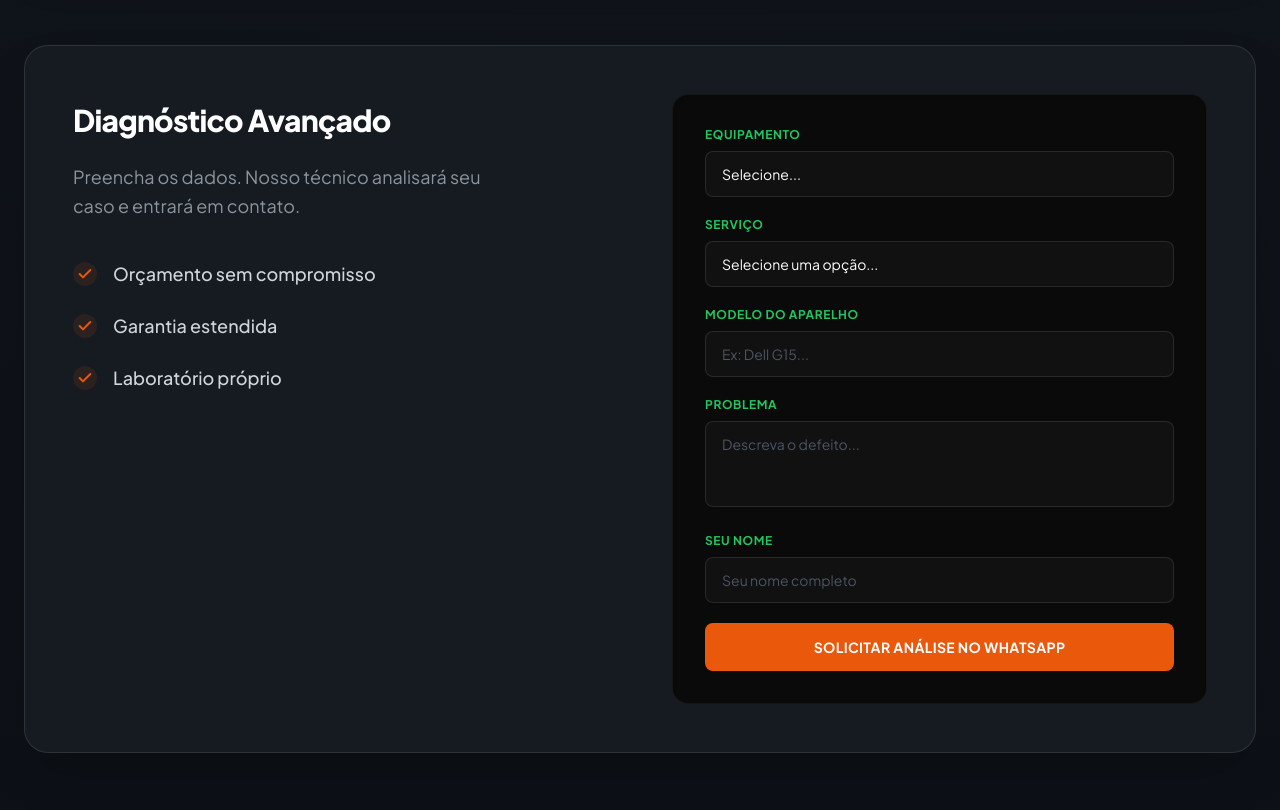
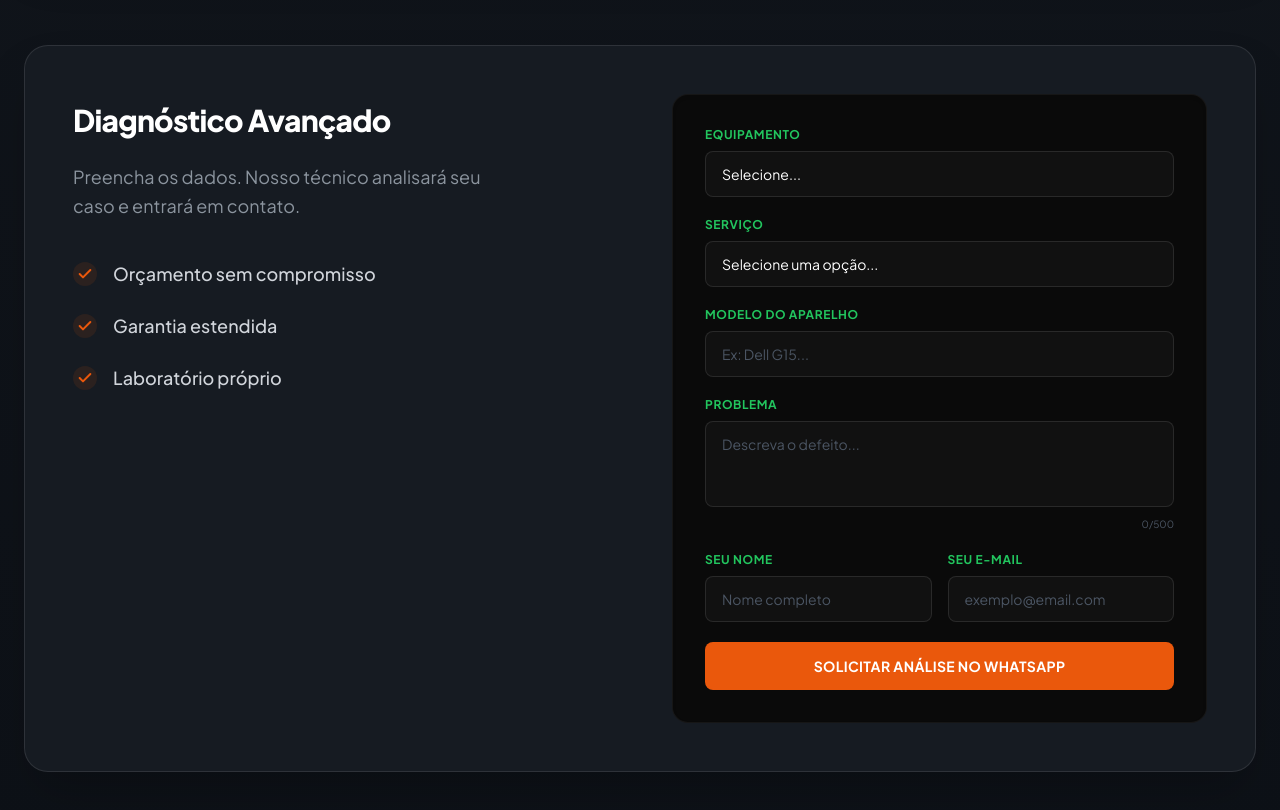
Before and after one commit to Jessicac30/minha-placa-minha-vida, a React (Vite) app: page / in a window 1280 px wide. Shown: the part 4600-5410 px from the top of the page. Built offline with nearby package versions, Linux system fonts and the light colour scheme.

Commit message:
Feat: Formulario de Diagnóstico com validação

```diff
--- a/src/components/AdvancedDiagnostic.tsx
+++ b/src/components/AdvancedDiagnostic.tsx
@@ -1,5 +1,5 @@
-import React from 'react';
-import { Check } from 'lucide-react';
+import React, { useState } from 'react';
+import { Check, AlertCircle } from 'lucide-react';
 
 const benefits = [
   "Orçamento sem compromisso",
@@ -7,10 +7,125 @@ const benefits = [
   "Laboratório próprio"
 ];
 
+interface FormData {
+  equipamento: string;
+  servico: string;
+  modelo: string;
+  problema: string;
+  nome: string;
+  email: string;
+}
+
+interface FormErrors {
+  equipamento?: string;
+  servico?: string;
+  modelo?: string;
+  problema?: string;
+  nome?: string;
+  email?: string;
+}
+
 const AdvancedDiagnostic: React.FC = () => {
+  const [formData, setFormData] = useState<FormData>({
+    equipamento: '',
+    servico: '',
+    modelo: '',
+    problema: '',
+    nome: '',
+    email: ''
+  });
+
+  const [errors, setErrors] = useState<FormErrors>({});
+  const [touched, setTouched] = useState<Record<string, boolean>>({});
+
+  // Validação simples de e-mail
+  const validateEmail = (email: string) => {
+    return /\S+@\S+\.\S+/.test(email);
+  };
+
+  const validateField = (name: string, value: string) => {
+    let errorMessage = '';
+
+    switch (name) {
+      case 'equipamento':
+      case 'servico':
+        if (!value) errorMessage = 'Por favor, selecione uma opção.';
+        break;
+      case 'modelo':
+        if (!value.trim()) errorMessage = 'O modelo é obrigatório.';
+        break;
+      case 'problema':
+        if (value.length < 10) errorMessage = 'Descreva com pelo menos 10 caracteres.';
+        break;
+      case 'nome':
+        if (value.length < 3) errorMessage = 'O nome deve ter pelo menos 3 letras.';
+        break;
+      case 'email':
+        if (!validateEmail(value)) errorMessage = 'Digite um e-mail válido.';
+        break;
+      default:
+        break;
+    }
+
+    setErrors(prev => ({ ...prev, [name]: errorMessage }));
+  };
+
+  const handleBlur = (e: React.FocusEvent<HTMLInputElement | HTMLTextAreaElement | HTMLSelectElement>) => {
+    const { name, value } = e.target;
+    setTouched(prev => ({ ...prev, [name]: true }));
+    validateField(name, value);
+  };
+
+  const handleChange = (e: React.ChangeEvent<HTMLInputElement | HTMLTextAreaElement | HTMLSelectElement>) => {
+    const { name, value } = e.target;
+    setFormData(prev => ({ ...prev, [name]: value }));
+
+    if (touched[name]) {
+      validateField(name, value);
+    }
+  };
+
   const handleSubmit = (event: React.FormEvent) => {
     event.preventDefault();
-    console.log("Formulário enviado!");
+
+    const formFields = ['equipamento', 'servico', 'modelo', 'problema', 'nome', 'email'];
+    let hasError = false;
+
+    formFields.forEach(field => {
+      const value = formData[field as keyof FormData];
+      validateField(field, value);
+
+      // Checagem extra na hora do envio
+      if (!value ||
+         (field === 'problema' && value.length < 10) ||
+         (field === 'nome' && value.length < 3) ||
+         (field === 'email' && !validateEmail(value))) {
+        hasError = true;
+        setTouched(prev => ({ ...prev, [field]: true }));
+      }
+    });
+
+    if (!hasError) {
+      // --- LÓGICA DE ENVIO DO WHATSAPP ---
+
+      const technicianPhone = "5511999999999";
+
+      const text =
+`*Nova Solicitação de Diagnóstico* 🛠️
+
+👤 *Cliente:* ${formData.nome}
+📧 *E-mail:* ${formData.email}
+
+💻 *Equipamento:* ${formData.equipamento}
+🔖 *Modelo:* ${formData.modelo}
+🔧 *Serviço:* ${formData.servico}
+
+📝 *Descrição do Problema:*
+${formData.problema}`;
+
+      const whatsappUrl = `https://wa.me/${technicianPhone}?text=${encodeURIComponent(text)}`;
+      window.open(whatsappUrl, '_blank');
+    }
   };
 
   return (
@@ -30,9 +145,6 @@ const AdvancedDiagnostic: React.FC = () => {
             <ul className="space-y-6">
               {benefits.map((benefit, index) => (
                 <li key={index} className="flex items-center text-gray-300 font-medium">
-                  {/* ACESSIBILIDADE: aria-hidden="true"
-                      Isso diz ao leitor de tela para IGNORAR o ícone e ler apenas o texto.
-                  */}
                   <div className="bg-brand-orange/10 p-1 rounded-full mr-4 flex items-center justify-center" aria-hidden="true">
                     <Check className="text-brand-orange w-4 h-4 stroke-[3px]" />
                   </div>
@@ -43,18 +155,19 @@ const AdvancedDiagnostic: React.FC = () => {
           </div>
 
           <div className="bg-[#0a0a0a] p-6 md:p-8 rounded-2xl border border-white/5 shadow-inner">
-            <form onSubmit={handleSubmit} className="space-y-5">
+            <form onSubmit={handleSubmit} className="space-y-5" noValidate>
 
+              {/* Campo: EQUIPAMENTO */}
               <div>
-                <label htmlFor="equipamento" className="block text-xs font-bold text-brand-green mb-2 uppercase tracking-wider">
-                  Equipamento
-                </label>
+                <label htmlFor="equipamento" className="block text-xs font-bold text-brand-green mb-2 uppercase tracking-wider">Equipamento</label>
                 <select
                   id="equipamento"
                   name="equipamento"
-                  className="w-full bg-[#111] border border-white/10 rounded-lg px-4 py-3 text-white focus:border-brand-green focus:ring-1 focus:ring-brand-green outline-none transition-colors appearance-none text-sm"
-                  defaultValue=""
-                  required
+                  value={formData.equipamento}
+                  onChange={handleChange}
+                  onBlur={handleBlur}
+                  className={`w-full bg-[#111] border rounded-lg px-4 py-3 text-white focus:outline-none transition-colors appearance-none text-sm
+                    ${touched.equipamento && errors.equipamento ? 'border-red-500 focus:border-red-500' : 'border-white/10 focus:border-brand-green'}`}
                 >
                   <option value="" disabled className="text-gray-500">Selecione...</option>
                   <option value="notebook">Notebook</option>
@@ -63,78 +176,120 @@ const AdvancedDiagnostic: React.FC = () => {
                   <option value="placa-linha-branca">Placa de Linha Branca</option>
                   <option value="outro">Outro</option>
                 </select>
+                {touched.equipamento && errors.equipamento && (
+                  <p className="mt-1 text-xs text-red-400 flex items-center"><AlertCircle size={12} className="mr-1"/>{errors.equipamento}</p>
+                )}
               </div>
 
+              {/* Campo: SERVIÇO */}
               <div>
-                <label htmlFor="servico" className="block text-xs font-bold text-brand-green mb-2 uppercase tracking-wider">
-                  Serviço
-                </label>
+                <label htmlFor="servico" className="block text-xs font-bold text-brand-green mb-2 uppercase tracking-wider">Serviço</label>
                 <select
                   id="servico"
                   name="servico"
-                  className="w-full bg-[#111] border border-white/10 rounded-lg px-4 py-3 text-white focus:border-brand-green focus:ring-1 focus:ring-brand-green outline-none transition-colors appearance-none text-sm"
-                  defaultValue=""
-                  required
+                  value={formData.servico}
+                  onChange={handleChange}
+                  onBlur={handleBlur}
+                  className={`w-full bg-[#111] border rounded-lg px-4 py-3 text-white focus:outline-none transition-colors appearance-none text-sm
+                    ${touched.servico && errors.servico ? 'border-red-500 focus:border-red-500' : 'border-white/10 focus:border-brand-green'}`}
                 >
-                  <option value="" disabled className="text-gray-500">
-                    Selecione uma opção...
-                  </option>
-                  <option value="micro-soldagem" className="text-white">
-                    Micro-soldagem
-                  </option>
-                  <option value="diagnostico" className="text-white">
-                    Não sei / Diagnóstico
-                  </option>
+                  <option value="" disabled className="text-gray-500">Selecione uma opção...</option>
+                  <option value="micro-soldagem" className="text-white"> Micro-soldagem</option>
+                  <option value="diagnostico" className="text-white"> Não sei / Diagnóstico</option>
                   <option value="limpeza" className="text-white">Limpeza</option>
                   <option value="recuperacao-placa" className="text-white">Recuperação Placa</option>
                 </select>
+                {touched.servico && errors.servico && (
+                  <p className="mt-1 text-xs text-red-400 flex items-center"><AlertCircle size={12} className="mr-1"/>{errors.servico}</p>
+                )}
               </div>
 
+              {/* Campo: MODELO */}
               <div>
-                <label htmlFor="modelo" className="block text-xs font-bold text-brand-green mb-2 uppercase tracking-wider">
-                  Modelo do Aparelho
-                </label>
+                <label htmlFor="modelo" className="block text-xs font-bold text-brand-green mb-2 uppercase tracking-wider">Modelo do Aparelho</label>
                 <input
                   type="text"
                   id="modelo"
                   name="modelo"
+                  value={formData.modelo}
+                  onChange={handleChange}
+                  onBlur={handleBlur}
+                  maxLength={50}
                   placeholder="Ex: Dell G15..."
-                  className="w-full bg-[#111] border border-white/10 rounded-lg px-4 py-3 text-white placeholder-gray-600 focus:border-brand-green focus:ring-1 focus:ring-brand-green outline-none transition-colors text-sm"
-                  required
+                  className={`w-full bg-[#111] border rounded-lg px-4 py-3 text-white placeholder-gray-600 focus:outline-none transition-colors text-sm
+                    ${touched.modelo && errors.modelo ? 'border-red-500 focus:border-red-500' : 'border-white/10 focus:border-brand-green'}`}
                 />
+                {touched.modelo && errors.modelo && (
+                  <p className="mt-1 text-xs text-red-400 flex items-center"><AlertCircle size={12} className="mr-1"/>{errors.modelo}</p>
+                )}
               </div>
 
+              {/* Campo: PROBLEMA */}
               <div>
-                <label htmlFor="problema" className="block text-xs font-bold text-brand-green mb-2 uppercase tracking-wider">
-                  Problema
-                </label>
+                <label htmlFor="problema" className="block text-xs font-bold text-brand-green mb-2 uppercase tracking-wider">Problema</label>
                 <textarea
                   id="problema"
                   name="problema"
                   rows={3}
+                  value={formData.problema}
+                  onChange={handleChange}
+                  onBlur={handleBlur}
+                  maxLength={500}
                   placeholder="Descreva o defeito..."
-                  className="w-full bg-[#111] border border-white/10 rounded-lg px-4 py-3 text-white placeholder-gray-600 focus:border-brand-green focus:ring-1 focus:ring-brand-green outline-none transition-colors resize-none text-sm"
-                  required
+                  className={`w-full bg-[#111] border rounded-lg px-4 py-3 text-white placeholder-gray-600 focus:outline-none transition-colors resize-none text-sm
+                    ${touched.problema && errors.problema ? 'border-red-500 focus:border-red-500' : 'border-white/10 focus:border-brand-green'}`}
                 />
+                <div className="flex justify-between mt-1">
+                  {touched.problema && errors.problema ? (
+                     <p className="text-xs text-red-400 flex items-center"><AlertCircle size={12} className="mr-1"/>{errors.problema}</p>
+                  ) : <span></span>}
+                  <span className="text-[10px] text-gray-600">{formData.problema.length}/500</span>
+                </div>
               </div>
 
+              {/* GRID: NOME E EMAIL LADO A LADO */}
+              <div className="grid grid-cols-1 md:grid-cols-2 gap-4">
+                {/* Campo: NOME */}
                 <div>
-                <label htmlFor="nome" className="block text-xs font-bold text-brand-green mb-2 uppercase tracking-wider">
-                  Seu Nome
-                </label>
+                  <label htmlFor="nome" className="block text-xs font-bold text-brand-green mb-2 uppercase tracking-wider">Seu Nome</label>
                   <input
                     type="text"
                     id="nome"
                     name="nome"
-                  placeholder="Seu nome completo"
-                  className="w-full bg-[#111] border border-white/10 rounded-lg px-4 py-3 text-white placeholder-gray-600 focus:border-brand-green focus:ring-1 focus:ring-brand-green outline-none transition-colors text-sm"
-                  required
+                    value={formData.nome}
+                    onChange={handleChange}
+                    onBlur={handleBlur}
+                    maxLength={60}
+                    placeholder="Nome completo"
+                    className={`w-full bg-[#111] border rounded-lg px-4 py-3 text-white placeholder-gray-600 focus:outline-none transition-colors text-sm
+                      ${touched.nome && errors.nome ? 'border-red-500 focus:border-red-500' : 'border-white/10 focus:border-brand-green'}`}
                   />
+                  {touched.nome && errors.nome && (
+                    <p className="mt-1 text-xs text-red-400 flex items-center"><AlertCircle size={12} className="mr-1"/>{errors.nome}</p>
+                  )}
                 </div>
 
-              {/* ACESSIBILIDADE: motion-reduce
-                  Adicionei classes para desligar a animação (scale) se o usuário tiver sensibilidade a movimento.
-              */}
+                {/* Campo: EMAIL  */}
+                <div>
+                  <label htmlFor="email" className="block text-xs font-bold text-brand-green mb-2 uppercase tracking-wider">Seu E-mail</label>
+                  <input
+                    type="email"
+                    id="email"
+                    name="email"
+                    value={formData.email}
+                    onChange={handleChange}
+                    onBlur={handleBlur}
+                    maxLength={100}
+                    placeholder="exemplo@email.com"
+                    className={`w-full bg-[#111] border rounded-lg px-4 py-3 text-white placeholder-gray-600 focus:outline-none transition-colors text-sm
+                      ${touched.email && errors.email ? 'border-red-500 focus:border-red-500' : 'border-white/10 focus:border-brand-green'}`}
+                  />
+                  {touched.email && errors.email && (
+                    <p className="mt-1 text-xs text-red-400 flex items-center"><AlertCircle size={12} className="mr-1"/>{errors.email}</p>
+                  )}
+                </div>
+              </div>
+
               <button
                 type="submit"
                 className="w-full bg-brand-orange hover:bg-brand-orange/90 text-white font-bold py-3.5 rounded-lg transition-all duration-300 transform hover:scale-[1.02] active:scale-100 motion-reduce:transform-none motion-reduce:transition-none uppercase tracking-wide text-sm mt-2 focus:ring-2 focus:ring-offset-2 focus:ring-brand-orange focus:ring-offset-[#0a0a0a] outline-none"
--- a/src/index.css
+++ b/src/index.css
@@ -12,3 +12,17 @@ body {
 html {
   scroll-behavior: smooth;
 }
+/* Remove o fundo branco do Autopreencher do Chrome/Edge */
+input:-webkit-autofill,
+input:-webkit-autofill:hover,
+input:-webkit-autofill:focus,
+textarea:-webkit-autofill,
+textarea:-webkit-autofill:hover,
+textarea:-webkit-autofill:focus,
+select:-webkit-autofill,
+select:-webkit-autofill:hover,
+select:-webkit-autofill:focus {
+  -webkit-text-fill-color: white; /* Cor do texto */
+  -webkit-box-shadow: 0 0 0px 1000px #111 inset; /* Fundo "falso" preto */
+  transition: background-color 5000s ease-in-out 0s; /* Mantém a cor original */
+}
```
Lines whose indentation alone changed are shown as unchanged.
